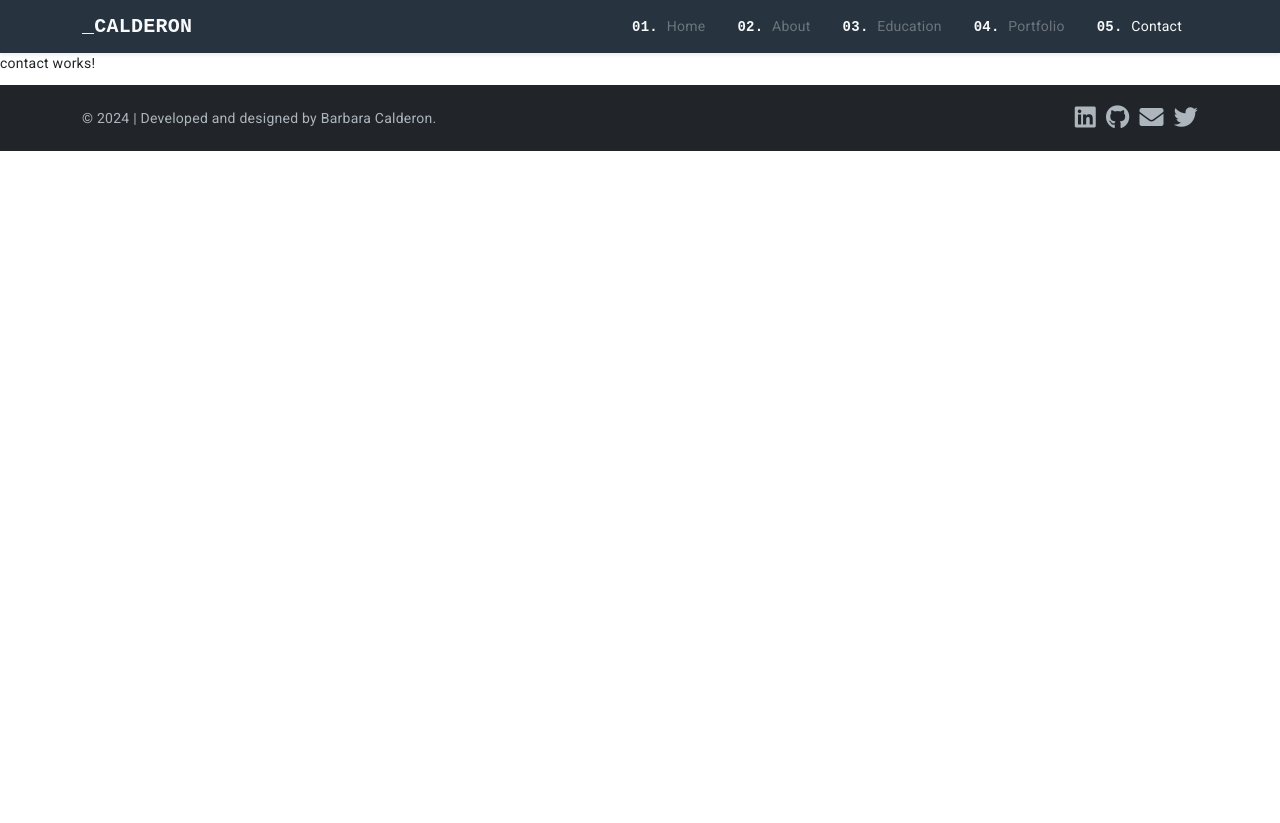
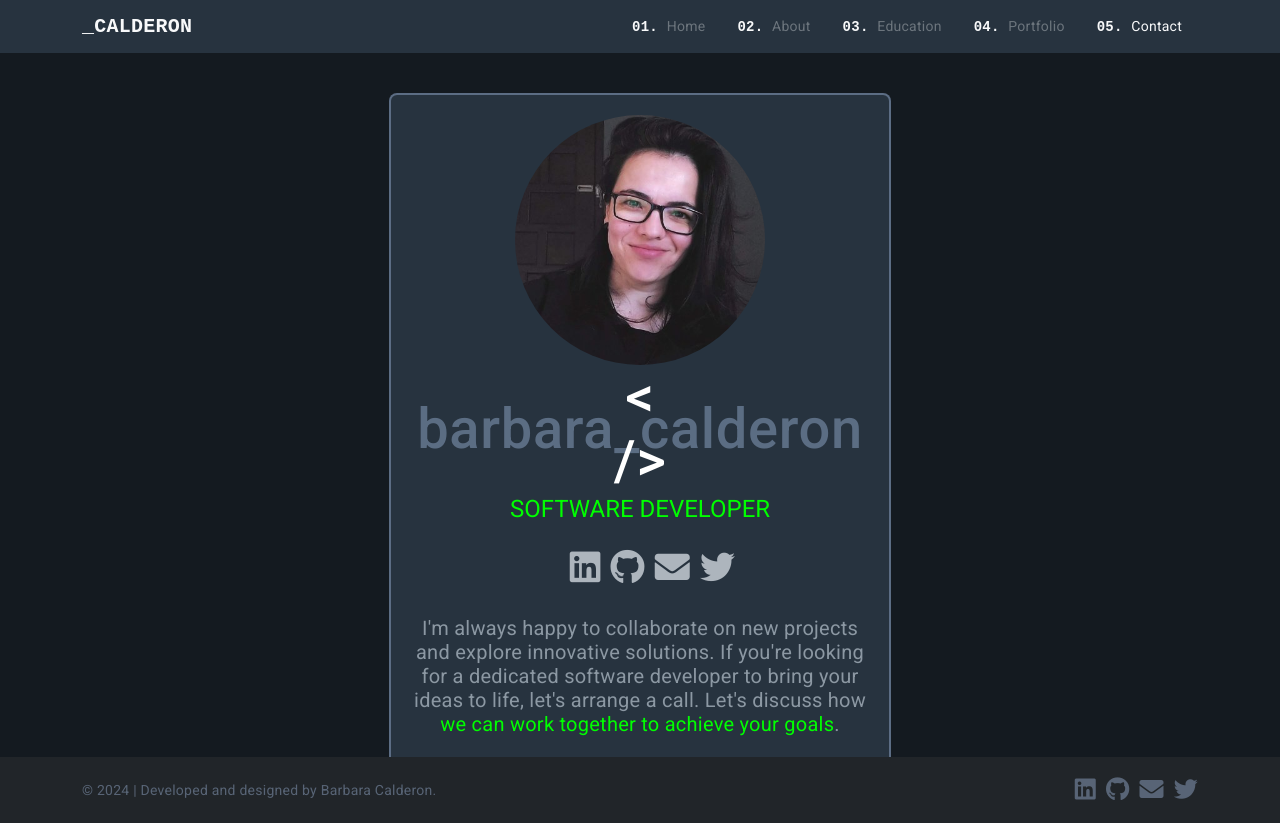
Before and after one commit to barbaracalderon/angular-portfolio-app, an Angular app: page /contact in a window 1280 px wide. Before the commit the page ends 800 px from the top, so only its background shows below. Built offline with nearby package versions, Linux system fonts and the light colour scheme.

Commit message:
feat: contact page ready

```diff
--- a/src/app/about/about.component.html
+++ b/src/app/about/about.component.html
@@ -15,7 +15,7 @@
                     clean and analyze a bunch of data for my Master's Thesis on International Political
                     Economy. Turns out, solving a problem through coding taught me a great deal about
                     <span class="default-highlight">programming, logic and automation</span>.
-                    Next year, I was back into college and getting my <span class="default-highlight">
+                    Next year, I was back into college to study computers and also getting my <span class="default-highlight">
                         first job in the tech industry</span>.
                 </p>
                 <p class="default-p">
@@ -26,7 +26,7 @@
                     I had the chance to code in <span class="default-highlight">
                         several technologies</span> and also grow important <span class="default-highlight">
                         soft skills</span>: I led transformative changes to improve team dynamics
-                    and organizational culture. I have acquired code knowledge while working with groups of
+                    and organizational culture inside a tech company. I have acquired code knowledge while working with groups of
                     developers and studying documentation. I gained experience in programming logic,
                     enhanced software craftsmanship, <span class="default-highlight">developed websites</span>,
                     <span class="default-highlight">REST APIs</span>, built visual dashboards,
@@ -37,7 +37,7 @@
                     <img src="../../assets/bc02_a.jpg" alt="Barbara at the Andes mountains, Chile" class="about-picture">
                 </p>
                 <p class="default-p">
-                    Some other things about me include: I have a passion for <span class="default-highlight">
+                    But that's on a professional side. On a personal note, other things about me include: I have a passion for <span class="default-highlight">
                     documentaries</span>, <span class="default-highlight">purpose-driven organizations</span>,
                     black coffee, engaging book stories, <span class="default-highlight">teamwork</span>,
                     <span class="default-highlight">science fiction and suspense movies</span> (they're the best!),
--- a/src/app/contact/contact.component.css
+++ b/src/app/contact/contact.component.css
@@ -0,0 +1,129 @@
+.contact-card {
+    max-width: 800px;
+    display: flex;
+    flex-direction: column;
+    justify-content: center;
+    align-items: center;
+    background-color: #27333f;
+    border: 2px solid #b0caf063;
+    padding: 20px;
+    border-radius: 8px;
+    color: white;
+    text-align: center;
+}
+
+.contact-title{
+    font-size: 3.5rem;
+    color: #b0caf063;
+}
+
+
+.white-highlight{
+    color: white;
+}
+
+h1 {
+    font-size: 1.5rem;
+    margin-bottom: 1.5rem;
+}
+
+.contact-image {
+    width: 250px;
+    height: 250px;
+    border-radius: 50%;
+    margin-bottom: 1rem;
+}
+
+.contact-paragraph {
+    font-size: 1.25rem;
+    color: #8c98a3;
+    line-height: 1.5rem;
+    margin-bottom: 2rem;
+    max-width: 600px;
+}
+
+.contact-buttons {
+    display: flex;
+    flex-wrap: wrap;
+    justify-content: center;
+    gap: 10px;
+}
+
+.contact-button {
+    background-color: transparent;
+    border: 2px solid #00FF00;
+    color: #00FF00;
+    padding: 10px 20px;
+    border-radius: 8px;
+    font-size: 1rem;
+    cursor: pointer;
+    transition: transform 0.3s ease-in-out;
+}
+
+.contact-button:hover {
+    transform: scale(1.1);
+}
+
+.contact-button a {
+    color: #00FF00;
+    text-decoration: none;
+}
+
+.contact-button a:hover {
+    color: #00FF00;
+}
+
+.media-content {
+    display: flex;
+    justify-content: center;
+    align-items: center;
+    width: 100%;
+    margin-bottom: 2rem;
+  }
+
+
+  .media-icons {
+    display: flex;
+    justify-content: space-around;
+    width: 35%;
+  }
+
+  .media-icon {
+    font-size: 2rem;
+  }
+
+  .media-icons a {
+    color: #adb5bd;
+    margin-left: 10px;
+    position: relative;
+    text-decoration: none;
+  }
+
+  .media-icons a::after {
+    content: '';
+    position: absolute;
+    width: 0;
+    height: 2px;
+    display: block;
+    margin-top: 5px;
+    right: 0;
+    background: #00FF00;
+    transition: width 0.3s ease, background-color 0.3s ease;
+  }
+
+  .media-icons a:hover::after {
+    width: 100%;
+    left: 0;
+    background: #00FF00;
+  }
+
+  .media-icons a:hover,
+  .media-icons a:active {
+    color: #f8f9fa;
+  }
+
+  /* Font Awesome Icons */
+  .fab,
+  .fas {
+    font-size: 35px;
+  }
--- a/src/app/contact/contact.component.html
+++ b/src/app/contact/contact.component.html
@@ -1 +1,54 @@
-<p>contact works!</p>
+<div class="row align-items-center default-container">
+    <div class="col-lg-5">
+        <div class="contact-card">
+            <img src="../../assets/bc.jpg" alt="Contact Image" class="contact-image">
+            <h2 class="contact-title"><span class="white-highlight">&lt;</span>
+                barbara_calderon
+                <span class="white-highlight">
+                    /&gt;
+                </span>
+            </h2>
+            <h1 class="default-highlight">SOFTWARE DEVELOPER</h1>
+
+            <div class="media-content">
+                <div class="media-icons">
+                    <div class="media-icon">
+                        <a href="https://linkedin.com/in/barbaracalderondev" target="_blank">
+                            <i class="fab fa-linkedin"></i>
+                          </a>
+                    </div>
+                    <div class="media-icon">
+
+                        <a href="https://github.com/barbaracalderon" target="_blank">
+                            <i class="fab fa-github"></i>
+                        </a>
+                    </div>
+
+                    <div class="media-icon">
+                        <a href="mailto:bcalderoni.ti@gmail.com">
+                            <i class="fas fa-envelope"></i>
+                        </a>
+                    </div>
+
+                    <div class="media-icon">
+                        <a href="https://twitter.com/bederoni" target="_blank">
+                        <i class="fab fa-twitter"></i>
+                        </a>
+                    </div>
+                </div>
+            </div>
+
+            <p class="contact-paragraph">
+                I'm always happy to collaborate on new projects and explore innovative solutions.
+                If you're looking for a dedicated software developer to bring your ideas to life,
+                let's arrange a call. Let's discuss how <span class="default-highlight">
+                we can work together to achieve your goals</span>.
+            </p>
+            <button>
+                <a href="https://linkedin.com/in/barbaracalderondev" target="_blank">
+                > DM me on LinkedIn
+                </a>
+            </button>
+        </div>
+    </div>
+</div>
--- a/src/app/contact/contact.component.ts
+++ b/src/app/contact/contact.component.ts
@@ -6,7 +6,10 @@ import { Title } from '@angular/platform-browser';
   standalone: true,
   imports: [],
   templateUrl: './contact.component.html',
-  styleUrl: './contact.component.css'
+  styleUrls: [
+    './contact.component.css',
+    '/src/styles.css'
+  ]
 })
 export class ContactComponent {
   constructor(private titleService: Title) {
--- a/src/app/footer/footer.component.css
+++ b/src/app/footer/footer.component.css
@@ -19,7 +19,7 @@
 
   .footer p {
     margin: 0;
-    color: #adb5bd;
+    color: #b0caf063;
     flex: 1;
   }
 
@@ -28,7 +28,7 @@
   }
 
   .footer-icons a {
-    color: #adb5bd;
+    color: #b0caf063;
     margin-left: 10px;
     position: relative;
     text-decoration: none;
--- a/src/styles.css
+++ b/src/styles.css
@@ -49,7 +49,7 @@ a:active {
 }
 
 button {
-    background-color: #141a20;
+    background-color: #141a2000;
     border: 2px solid #00FF00;
     border-radius: 8px;
     padding: 20px 20px;
```
Also changed, not shown: src/assets/bc.jpg (added).
